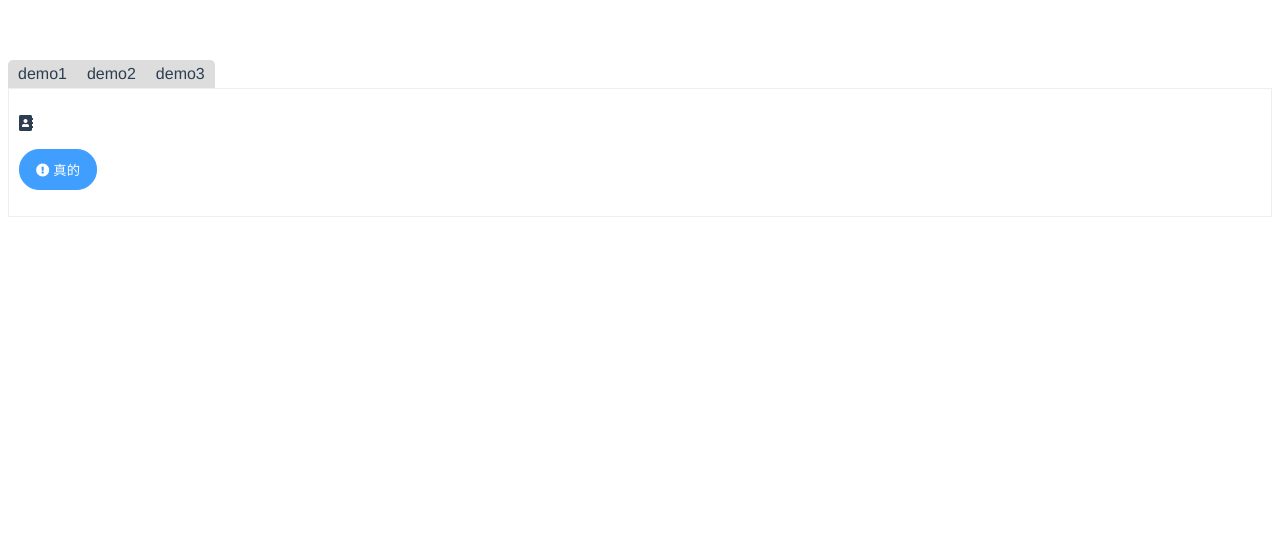
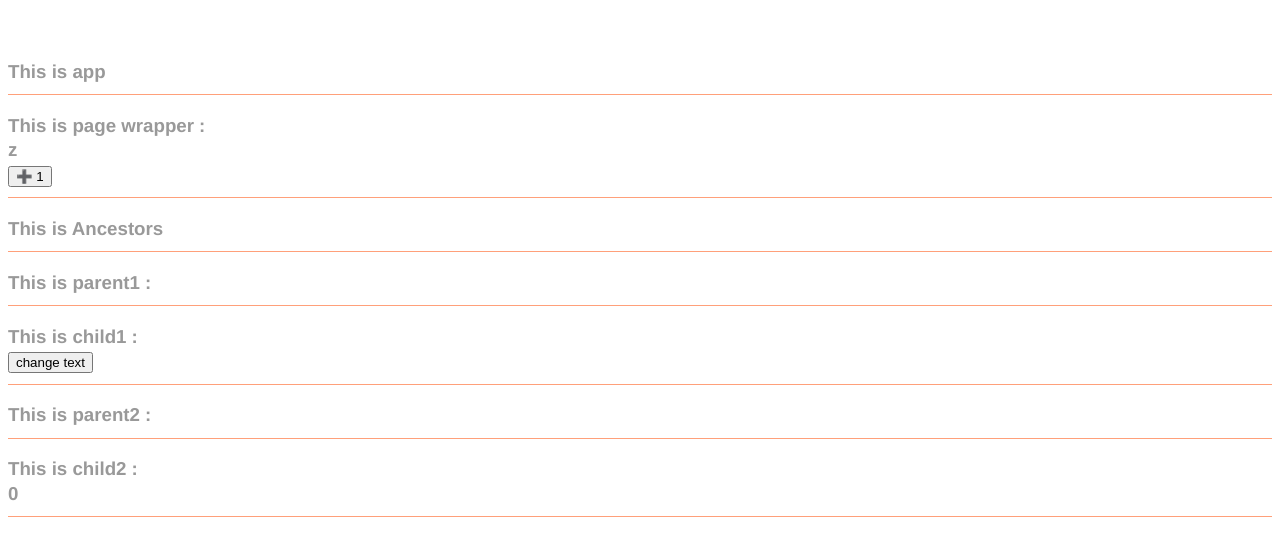
Before and after one commit to zengshide123/jj-v-c-demo, a Vue app: page / in a window 1280 px wide. Shown: the top 556 px of the page. Built offline with nearby package versions, Linux system fonts and the light colour scheme.

Commit message:
add: dispatch-broadcast

```diff
--- a/src/App.vue
+++ b/src/App.vue
@@ -1,36 +1,19 @@
 <template>
   <div id="app">
-    <Tab :source="tabList" />
+    <h3>This is app</h3>
+    <Index />
   </div>
 </template>
 
 <script>
-import Tab from "./components/Tab";
-import Demo1 from "./components/Demo1";
-import Demo2 from "./components/Demo2";
-import Demo3 from "./components/Demo3";
+import Index from "./views/dispatch-broadcast";
 export default {
   name: "App",
   data() {
-    return {
-      tabList: [
-        {
-          title: "demo1",
-          component: Demo1
-        },
-        {
-          title: "demo2",
-          component: Demo2
-        },
-        {
-          title: "demo3",
-          component: Demo3
-        }
-      ]
-    };
+    return {};
   },
   components: {
-    Tab
+    Index
   }
 };
 </script>
@@ -43,4 +26,17 @@ export default {
   color: #2c3e50;
   margin-top: 60px;
 }
+h3 {
+  color: #999;
+  line-height: 1.3;
+  padding-bottom: 10px;
+  border-bottom: 1px solid lightsalmon;
+  span:first-child {
+    &::after {
+      content: ":";
+      display: inline;
+      margin-left: 5px;
+    }
+  }
+}
 </style>
--- /dev/null
+++ b/src/mixins/dispath-broadcast.js
@@ -0,0 +1,31 @@
+function broadcast(componentName, eventName, params) {
+  this.$children.forEach(child => {
+    const name = child.$options.name;
+    if (name === componentName) {
+      child.$emit.apply(child, [eventName].concat(params));
+    } else {
+      broadcast.apply(child, [componentName, eventName].concat(params));
+    }
+  });
+}
+
+export default {
+  methods: {
+    dispatch(componentName, eventName, params) {
+      let parent = this.$parent || this.$root;
+      let name = parent.$options.name;
+      while (parent && (!name || name !== componentName)) {
+        parent = parent.$parent;
+        if (parent) {
+          name = parent.$options.name;
+        }
+      }
+      if (parent) {
+        parent.$emit.apply(parent, [eventName].concat(params));
+      }
+    },
+    broadcast(componentName, eventName, params) {
+      broadcast.call(this, componentName, eventName, params);
+    }
+  }
+};
--- /dev/null
+++ b/src/views/dispatch-broadcast/ancestors.vue
@@ -0,0 +1,25 @@
+<template>
+  <div>
+    <h3>This is Ancestors</h3>
+    <p>
+      <Parent1 />
+    </p>
+    <p>
+      <Parent2 />
+    </p>
+  </div>
+</template>
+
+<script>
+import Parent1 from "./parent-1";
+import Parent2 from "./parent-2";
+export default {
+  name: "Ancestors",
+  components: {
+    Parent1,
+    Parent2
+  }
+};
+</script>
+
+<style lang="less" scoped></style>
--- /dev/null
+++ b/src/views/dispatch-broadcast/child-1-1.vue
@@ -0,0 +1,25 @@
+<template>
+  <div>
+    <h3>
+      <span>This is child1</span>
+      <section>
+        <button @click="handleClick">change text</button>
+      </section>
+    </h3>
+  </div>
+</template>
+
+<script>
+import dispathBroadcast from "../../mixins/dispath-broadcast";
+export default {
+  name: "Child-1-1",
+  mixins: [dispathBroadcast],
+  methods: {
+    handleClick() {
+      this.dispatch("Index", "changeText", "hello, world!");
+    }
+  }
+};
+</script>
+
+<style lang="less" scoped></style>
--- /dev/null
+++ b/src/views/dispatch-broadcast/child-2-1.vue
@@ -0,0 +1,33 @@
+<template>
+  <div>
+    <h3>
+      <span>This is child2</span>
+      <section>
+        {{ count }}
+      </section>
+    </h3>
+  </div>
+</template>
+
+<script>
+import dispathBroadcast from "../../mixins/dispath-broadcast";
+export default {
+  name: "Child-2-1",
+  data() {
+    return {
+      count: 0
+    };
+  },
+  mixins: [dispathBroadcast],
+  methods: {
+    handleIncrement() {
+      this.count++;
+    }
+  },
+  mounted() {
+    this.$on("increment", this.handleIncrement);
+  }
+};
+</script>
+
+<style lang="less" scoped></style>
--- /dev/null
+++ b/src/views/dispatch-broadcast/index.vue
@@ -0,0 +1,44 @@
+<template>
+  <div>
+    <h3>
+      <span>This is page wrapper</span>
+      <div>
+        {{ text }}
+      </div>
+      <section>
+        <button @click="handleIncrement">➕ 1</button>
+      </section>
+    </h3>
+    <Ancestors />
+  </div>
+</template>
+
+<script>
+import Ancestors from "./ancestors";
+import dispathBroadcast from "../../mixins/dispath-broadcast";
+export default {
+  name: "Index",
+  data() {
+    return {
+      text: "z"
+    };
+  },
+  components: {
+    Ancestors
+  },
+  mixins: [dispathBroadcast],
+  methods: {
+    handleChangeText(text) {
+      this.text = text;
+    },
+    handleIncrement() {
+      this.broadcast("Child-2-1", "increment");
+    }
+  },
+  mounted() {
+    this.$on("changeText", this.handleChangeText);
+  }
+};
+</script>
+
+<style lang="less" scoped></style>
--- /dev/null
+++ b/src/views/dispatch-broadcast/parent-1.vue
@@ -0,0 +1,24 @@
+<template>
+  <div>
+    <h3>
+      <span>This is parent1</span>
+    </h3>
+    <p>
+      <Child1 />
+    </p>
+  </div>
+</template>
+
+<script>
+import Child1 from "./child-1-1";
+import dispathBroadcast from "../../mixins/dispath-broadcast";
+export default {
+  name: "Parent1",
+  components: {
+    Child1
+  },
+  mixins: [dispathBroadcast]
+};
+</script>
+
+<style lang="less" scoped></style>
--- /dev/null
+++ b/src/views/dispatch-broadcast/parent-2.vue
@@ -0,0 +1,24 @@
+<template>
+  <div>
+    <h3>
+      <span>This is parent2</span>
+    </h3>
+    <p>
+      <Child2 />
+    </p>
+  </div>
+</template>
+
+<script>
+import Child2 from "./child-2-1";
+import dispathBroadcast from "../../mixins/dispath-broadcast";
+export default {
+  name: "Parent2",
+  components: {
+    Child2
+  },
+  mixins: [dispathBroadcast]
+};
+</script>
+
+<style lang="less" scoped></style>
```
